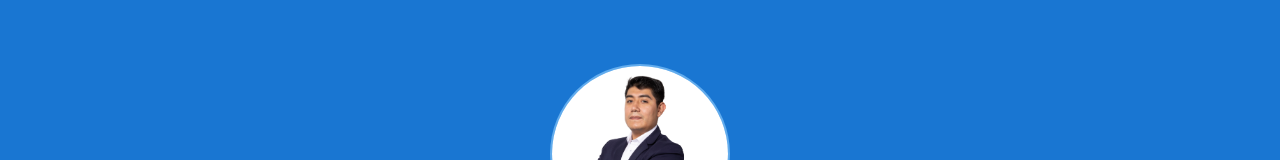
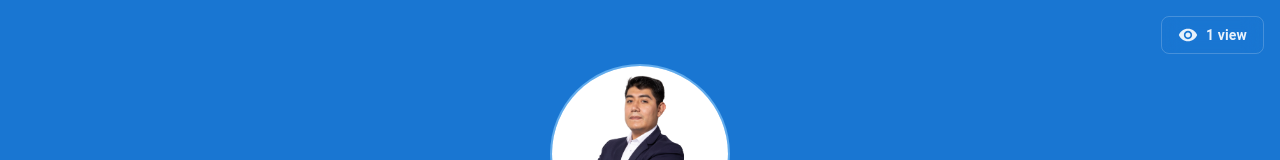
Before and after one commit to cesarmunozocampoxD/cmo-porfolio, a React (Vite) app: page / in a window 1280 px wide. Shown: the top 160 px of the page. Built offline with nearby package versions, Linux system fonts and the light colour scheme.

Commit message:
views hook added

```diff
--- a/src/AboutMe.jsx
+++ b/src/AboutMe.jsx
@@ -15,7 +15,8 @@ import {
   TextField,
   IconButton,
   Stack,
-  Divider
+  Divider,
+  Badge
 } from '@mui/material';
 import {
   GitHub,
@@ -26,6 +27,7 @@ import {
   Launch
 } from '@mui/icons-material';
 import profilePhoto from './assets/img/photo.jpg';
+import ViewCounter from './components/ViewCounter';
 
 // Profile data object containing all dynamic content
 const profile = {
@@ -125,6 +127,13 @@ const profile = {
 const AboutMe = () => {
   return (
     <Box>
+      {/* Viewer Count Badge */}
+      <ViewCounter
+        variant="badge"
+        position="fixed"
+        showIcon={true}
+      />
+
       {/* Header Section with Purple Background */}
       <Paper
         elevation={0}
--- /dev/null
+++ b/src/components/ViewCounter.jsx
@@ -0,0 +1,121 @@
+import React from 'react';
+import { Box, Typography, Skeleton, Tooltip } from '@mui/material';
+import { Visibility, Error as ErrorIcon } from '@mui/icons-material';
+import useViewCounter from '../hooks/useViewCounter';
+
+/**
+ * ViewCounter Component
+ * Displays the number of times the portfolio has been viewed
+ */
+const ViewCounter = ({
+  position = 'fixed',
+  variant = 'badge',
+  showIcon = true,
+  enableAPI = false,
+  apiEndpoint = null,
+  sx = {}
+}) => {
+  const { viewCount, isLoading, error } = useViewCounter({
+    enableAPI,
+    apiEndpoint
+  });
+
+  // Default styles for different variants
+  const getVariantStyles = () => {
+    const baseStyles = {
+      display: 'flex',
+      alignItems: 'center',
+      gap: 1,
+      borderRadius: 2,
+      ...sx
+    };
+
+    switch (variant) {
+      case 'badge':
+        return {
+          ...baseStyles,
+          bgcolor: 'transparent',
+          color: 'rgba(255, 255, 255, 0.9)',
+          px: 2,
+          py: 1,
+          border: '1px solid rgba(255, 255, 255, 0.2)',
+          backdropFilter: 'blur(10px)',
+        };
+      case 'card':
+        return {
+          ...baseStyles,
+          bgcolor: 'transparent',
+          color: 'text.primary',
+          p: 2,
+          border: '1px solid rgba(255, 255, 255, 0.1)',
+        };
+      case 'minimal':
+        return {
+          ...baseStyles,
+          color: 'rgba(255, 255, 255, 0.7)',
+          p: 1,
+        };
+      default:
+        return baseStyles;
+    }
+  };
+
+  const getPositionStyles = () => {
+    if (position === 'fixed') {
+      return {
+        position: 'fixed',
+        top: 16,
+        right: 16,
+        zIndex: 1000,
+      };
+    }
+    return {};
+  };
+
+  const formatViewCount = (count) => {
+    if (count >= 1000000) {
+      return `${(count / 1000000).toFixed(1)}M`;
+    } else if (count >= 1000) {
+      return `${(count / 1000).toFixed(1)}K`;
+    }
+    return count.toLocaleString();
+  };
+
+  if (error) {
+    return (
+      <Tooltip title={`Error loading view count: ${error}`}>
+        <Box
+          sx={{
+            ...getVariantStyles(),
+            ...getPositionStyles(),
+          }}
+        >
+          <ErrorIcon fontSize="small" color="error" />
+          <Typography variant="body2" sx={{ fontWeight: 600 }}>
+            Views unavailable
+          </Typography>
+        </Box>
+      </Tooltip>
+    );
+  }
+
+  return (
+    <Box
+      sx={{
+        ...getVariantStyles(),
+        ...getPositionStyles(),
+      }}
+    >
+      {showIcon && <Visibility fontSize="small" />}
+      {isLoading ? (
+        <Skeleton variant="text" width={60} height={20} sx={{ bgcolor: 'rgba(255,255,255,0.1)' }} />
+      ) : (
+        <Typography variant="body2" sx={{ fontWeight: 600 }}>
+          {formatViewCount(viewCount)} {viewCount === 1 ? 'view' : 'views'}
+        </Typography>
+      )}
+    </Box>
+  );
+};
+
+export default ViewCounter;
--- /dev/null
+++ b/src/hooks/useViewCounter.js
@@ -0,0 +1,112 @@
+import { useState, useEffect } from 'react';
+
+/**
+ * Custom hook for managing portfolio view counter
+ * Supports both local storage and optional external API integration
+ */
+export const useViewCounter = (options = {}) => {
+  const {
+    storageKey = 'portfolioViewCount',
+    sessionKey = 'portfolioViewed',
+    apiEndpoint = null, // Optional: external API endpoint for view tracking
+    enableAPI = false
+  } = options;
+
+  const [viewCount, setViewCount] = useState(0);
+  const [isLoading, setIsLoading] = useState(true);
+  const [error, setError] = useState(null);
+
+  useEffect(() => {
+    const initializeViewCount = async () => {
+      try {
+        setIsLoading(true);
+
+        // Check if this is a new session
+        const hasViewedThisSession = sessionStorage.getItem(sessionKey);
+        const isNewSession = !hasViewedThisSession;
+
+        if (enableAPI && apiEndpoint) {
+          // Use external API for view counting
+          try {
+            const response = await fetch(apiEndpoint, {
+              method: 'POST',
+              headers: {
+                'Content-Type': 'application/json',
+              },
+              body: JSON.stringify({
+                action: isNewSession ? 'increment' : 'get',
+                userAgent: navigator.userAgent,
+                timestamp: new Date().toISOString(),
+              }),
+            });
+
+            if (response.ok) {
+              const data = await response.json();
+              setViewCount(data.count || 0);
+            } else {
+              throw new Error('API request failed');
+            }
+          } catch (apiError) {
+            console.warn('API view counter failed, falling back to localStorage:', apiError);
+            // Fallback to localStorage if API fails
+            handleLocalStorage(isNewSession);
+          }
+        } else {
+          // Use localStorage for view counting
+          handleLocalStorage(isNewSession);
+        }
+
+        // Mark this session as viewed
+        if (isNewSession) {
+          sessionStorage.setItem(sessionKey, 'true');
+        }
+
+      } catch (err) {
+        console.error('Error initializing view counter:', err);
+        setError(err.message);
+        setViewCount(1); // Fallback value
+      } finally {
+        setIsLoading(false);
+      }
+    };
+
+    const handleLocalStorage = (isNewSession) => {
+      const storedCount = localStorage.getItem(storageKey);
+      const currentCount = storedCount ? parseInt(storedCount, 10) : 0;
+
+      if (isNewSession) {
+        const newCount = currentCount + 1;
+        localStorage.setItem(storageKey, newCount.toString());
+        setViewCount(newCount);
+      } else {
+        setViewCount(currentCount);
+      }
+    };
+
+    initializeViewCount();
+  }, [storageKey, sessionKey, apiEndpoint, enableAPI]);
+
+  // Function to manually reset counter (for development/testing)
+  const resetCounter = () => {
+    localStorage.removeItem(storageKey);
+    sessionStorage.removeItem(sessionKey);
+    setViewCount(0);
+  };
+
+  // Function to manually set counter (for migration/initialization)
+  const setCounter = (count) => {
+    const numCount = parseInt(count, 10) || 0;
+    localStorage.setItem(storageKey, numCount.toString());
+    setViewCount(numCount);
+  };
+
+  return {
+    viewCount,
+    isLoading,
+    error,
+    resetCounter,
+    setCounter
+  };
+};
+
+export default useViewCounter;
```
Also changed, not shown: 1 other file (tests, documents, lock files or other folders).
